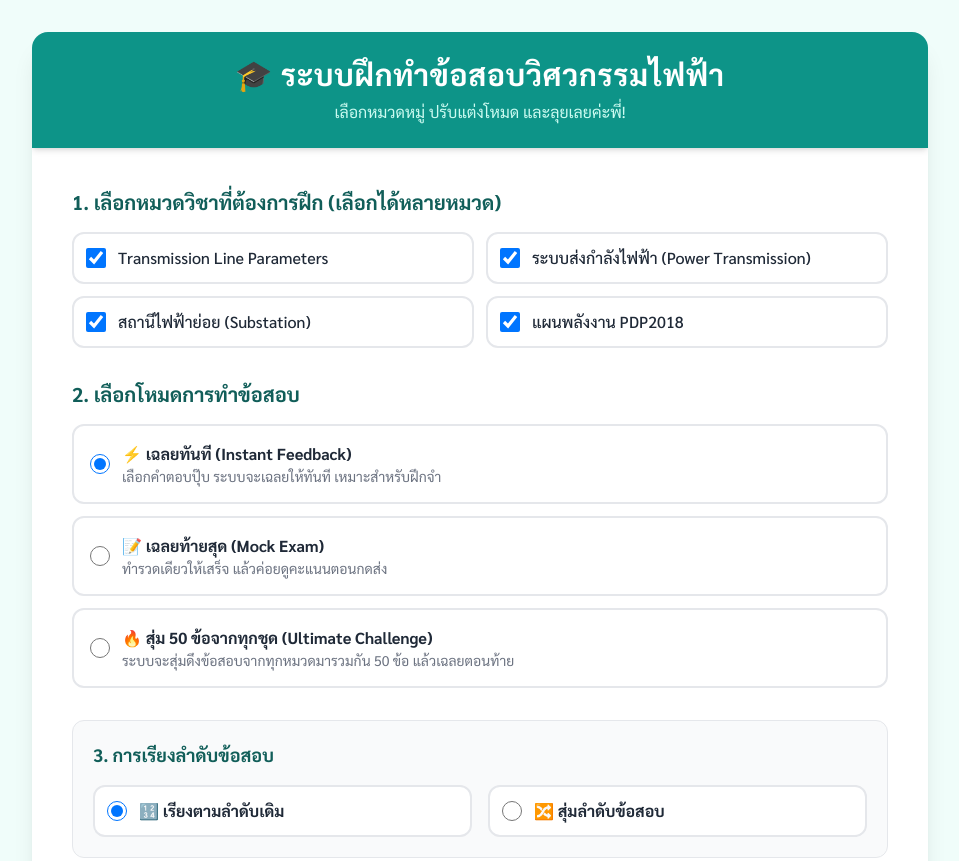
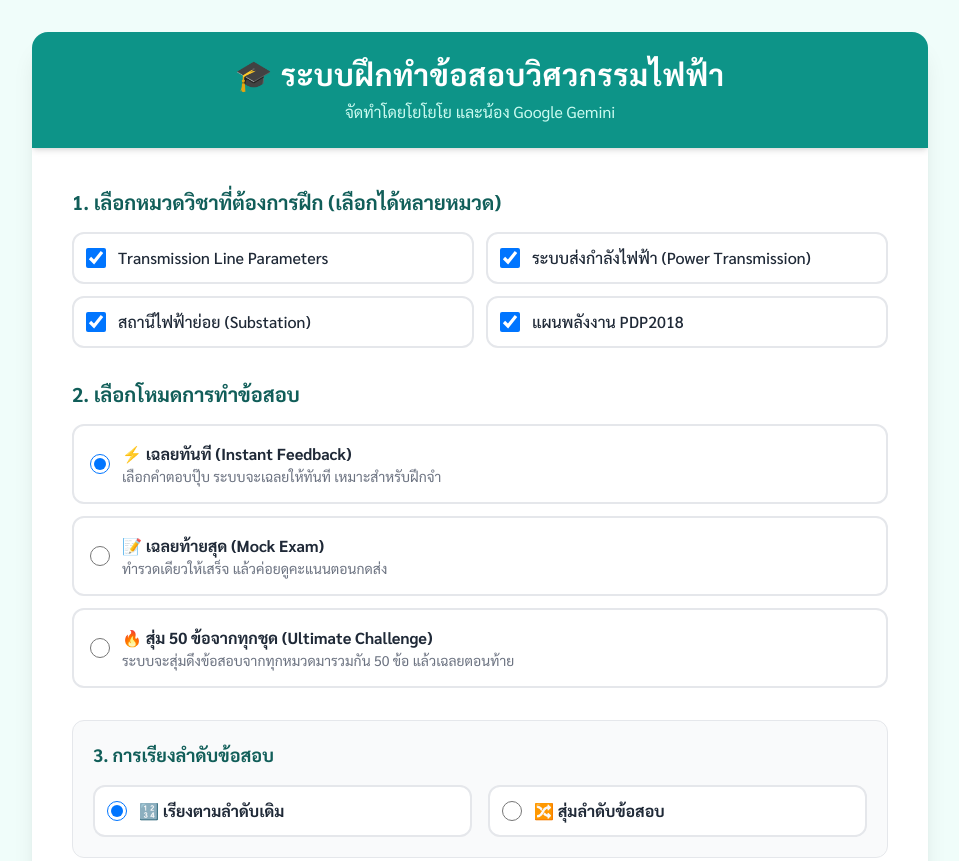
Before and after one commit to b6610692-hash/BMSmidtermExam, a plain HTML site: page index.html in a window 1280 px wide. Shown: the top 861 px of the page, without its empty margins (160-1119 px from the left). Drawn offline with nearby package versions, Linux system fonts and the light colour scheme.

Commit message:
Update index.html

```diff
--- a/index.html
+++ b/index.html
@@ -19,7 +19,7 @@
 
         <div class="bg-teal-600 text-white p-6 text-center shadow-md relative">
             <h1 class="text-2xl md:text-3xl font-bold tracking-wide">🎓 ระบบฝึกทำข้อสอบวิศวกรรมไฟฟ้า</h1>
-            <p class="mt-2 text-teal-100 text-sm md:text-base" id="header-subtitle">เลือกหมวดหมู่ ปรับแต่งโหมด และลุยเลยค่ะพี่!</p>
+            <p class="mt-2 text-teal-100 text-sm md:text-base" id="header-subtitle">จัดทำโดยโยโยโย และน้อง Google Gemini</p>
         </div>
 
         <div id="setup-screen" class="p-6 md:p-10">
```
